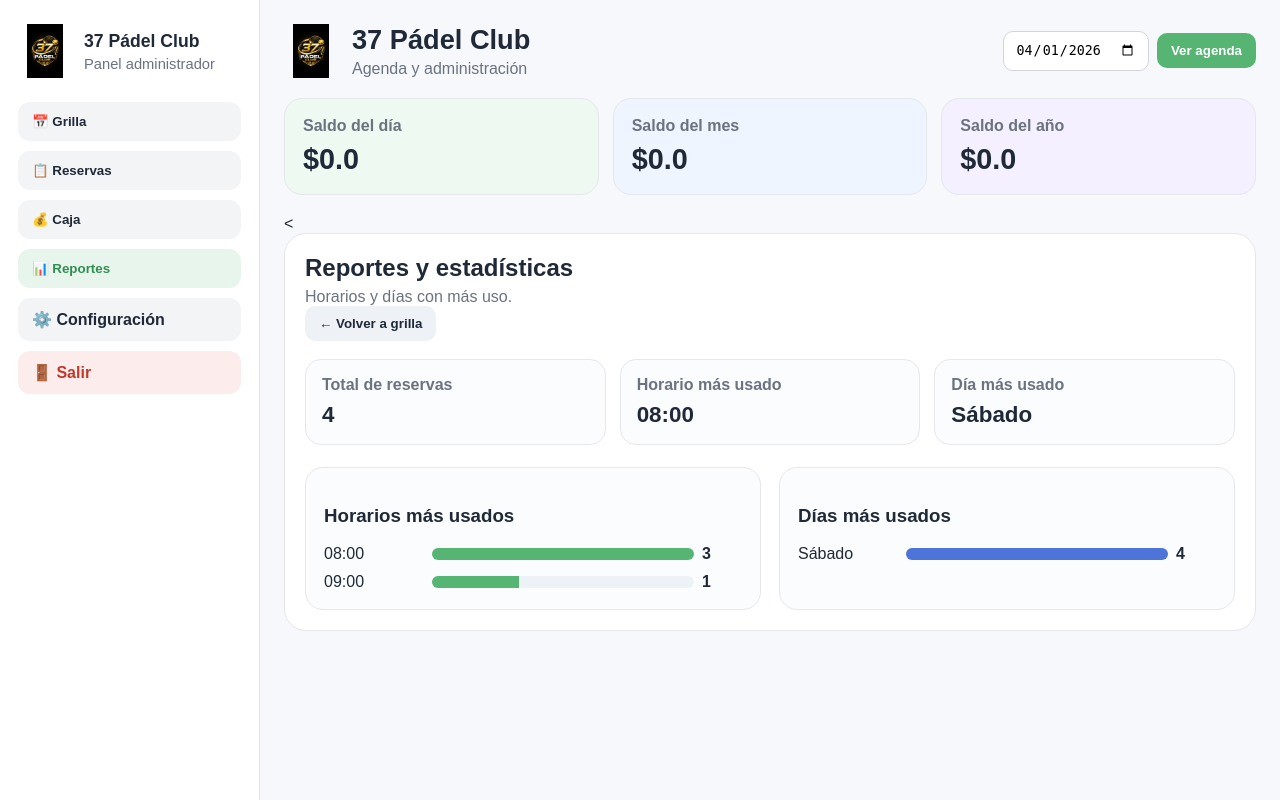
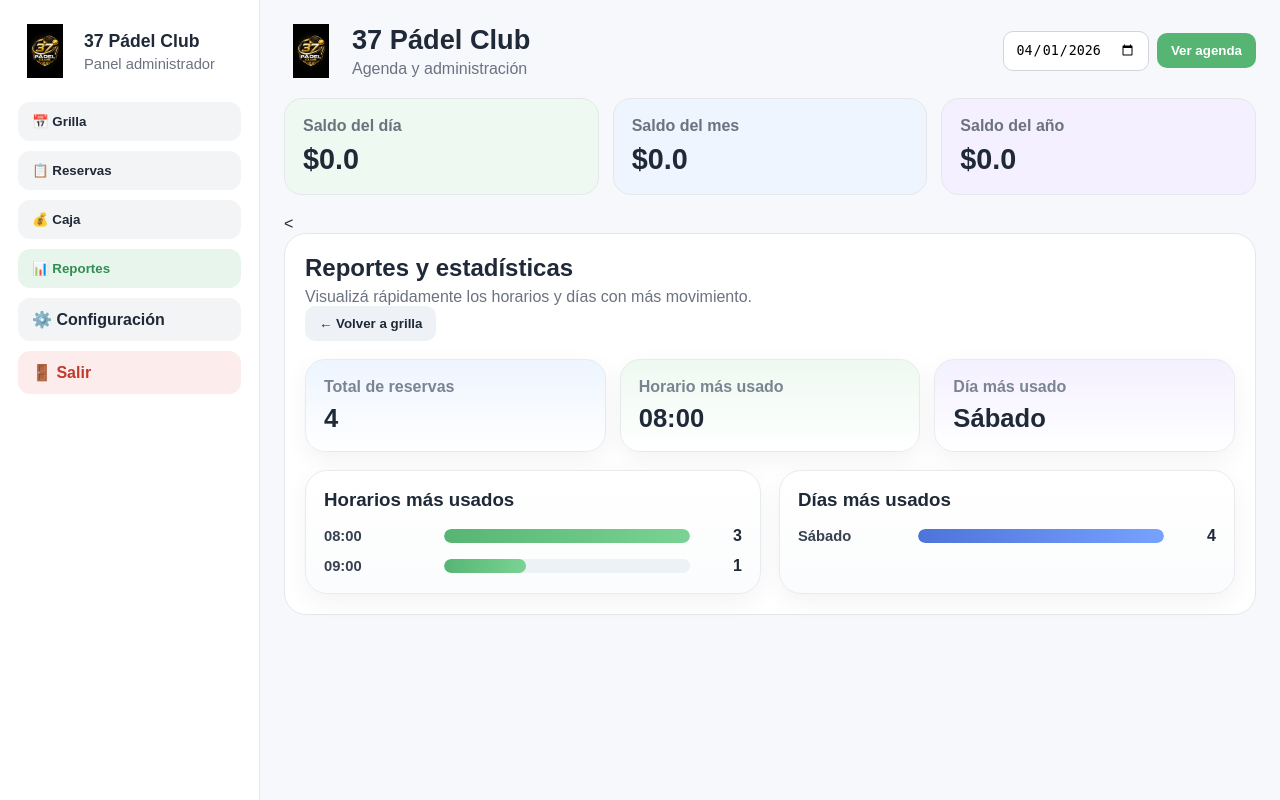
Before and after one commit to sebatroilo80-cpu/padel-app, a Flask app: page /admin?tab=reservas in a window 1280 px wide, after a click on "📊 Reportes". Run offline with Flask 3, Linux system fonts and the light colour scheme; the visitor is signed in with stand-in values (Sample User, id 1); data comes from the database, SQL or seed files in the repository; data that the repository does not hold is empty.

Commit message:
mejora visual reportes admin

```diff
--- a/static/admin_v2.css
+++ b/static/admin_v2.css
@@ -983,3 +983,119 @@ body.adminv2-body {
         grid-template-columns: 1fr;
     }
 }
+/* ===== REPORTES PRO ===== */
+
+.reportes-top-cards {
+    display: grid;
+    grid-template-columns: repeat(3, 1fr);
+    gap: 14px;
+    margin-top: 18px;
+    margin-bottom: 18px;
+}
+
+.reporte-top-card {
+    border-radius: 20px;
+    padding: 18px;
+    border: 1px solid #e7ebf0;
+    box-shadow: 0 8px 24px rgba(15, 23, 42, 0.05);
+}
+
+.reporte-top-card span {
+    display: block;
+    color: #7b8492;
+    font-weight: 700;
+    margin-bottom: 8px;
+}
+
+.reporte-top-card strong {
+    font-size: 1.6rem;
+    color: #1f2937;
+}
+
+.top-blue {
+    background: linear-gradient(180deg, #eef5ff 0%, #ffffff 100%);
+}
+
+.top-green {
+    background: linear-gradient(180deg, #eef9f1 0%, #ffffff 100%);
+}
+
+.top-violet {
+    background: linear-gradient(180deg, #f4f0ff 0%, #ffffff 100%);
+}
+
+.reportes-grid-pro {
+    display: grid;
+    grid-template-columns: 1fr 1fr;
+    gap: 18px;
+}
+
+.reporte-panel-pro {
+    background: linear-gradient(180deg, #ffffff 0%, #fbfcfd 100%);
+    border: 1px solid #e7ebf0;
+    border-radius: 22px;
+    padding: 18px;
+    box-shadow: 0 8px 24px rgba(15, 23, 42, 0.05);
+}
+
+.reporte-panel-pro h3 {
+    margin-top: 0;
+    margin-bottom: 16px;
+    color: #1f2937;
+}
+
+.bars-v2 {
+    display: flex;
+    flex-direction: column;
+    gap: 12px;
+}
+
+.bar-row-v2 {
+    display: grid;
+    grid-template-columns: 110px 1fr 42px;
+    align-items: center;
+    gap: 10px;
+}
+
+.bar-label-v2 {
+    font-weight: 700;
+    color: #374151;
+    font-size: 0.92rem;
+}
+
+.bar-track-v2 {
+    height: 14px;
+    background: #edf2f7;
+    border-radius: 999px;
+    overflow: hidden;
+}
+
+.bar-fill-v2 {
+    height: 100%;
+    border-radius: 999px;
+}
+
+.bar-fill-v2.verde {
+    background: linear-gradient(90deg, #57b574, #7ad393);
+}
+
+.bar-fill-v2.azul {
+    background: linear-gradient(90deg, #4d74d9, #77a2ff);
+}
+
+.bar-value-v2 {
+    text-align: right;
+    font-weight: 800;
+    color: #1f2937;
+}
+
+@media (max-width: 900px) {
+    .reportes-top-cards,
+    .reportes-grid-pro {
+        grid-template-columns: 1fr;
+    }
+
+    .bar-row-v2 {
+        grid-template-columns: 90px 1fr 36px;
+    }
+}
--- a/templates/admin_v2.html
+++ b/templates/admin_v2.html
@@ -385,32 +385,28 @@
 </section>
 
         <!-- REPORTES -->
-        <section id="seccion-reportes" class="adminv2-seccion">
+        <section id="seccion-reportes" class="adminv2-seccion {% if active_tab == 'reportes' %}activa{% endif %}">
     <div class="adminv2-grilla-box">
-                <div class="adminv2-section-head">
+        <div class="adminv2-section-head reservas-head-v2">
             <div>
                 <h2>Reportes y estadísticas</h2>
-                        <p>Horarios y días con más uso.</p>
+                <p>Visualizá rápidamente los horarios y días con más movimiento.</p>
             </div>
-                    <button class="btn-volver" type="button" onclick="mostrarSeccion('seccion-grilla', document.querySelectorAll('.btn-nav')[0])">← Volver a grilla</button>
+            <button class="btn-volver" type="button" onclick="mostrarSeccion('seccion-grilla', document.querySelectorAll('.btn-nav')[0])">
+                ← Volver a grilla
+            </button>
         </div>
 
-                <div class="stats-top-v2">
-                    <div class="stat-card-v2">
+        <div class="reportes-top-cards">
+            <div class="reporte-top-card top-blue">
                 <span>Total de reservas</span>
-                        <strong>
-                            {% if total_reservas is defined %}
-                                {{ total_reservas }}
-                            {% else %}
-                                -
-                            {% endif %}
-                        </strong>
+                <strong>{{ total_reservas or 0 }}</strong>
             </div>
 
-                    <div class="stat-card-v2">
+            <div class="reporte-top-card top-green">
                 <span>Horario más usado</span>
                 <strong>
-                            {% if horarios_mas_usados is defined and horarios_mas_usados %}
+                    {% if horarios_mas_usados %}
                         {{ horarios_mas_usados[0].label }}
                     {% else %}
                         -
@@ -418,10 +414,10 @@
                 </strong>
             </div>
 
-                    <div class="stat-card-v2">
+            <div class="reporte-top-card top-violet">
                 <span>Día más usado</span>
                 <strong>
-                            {% if dias_mas_usados is defined and dias_mas_usados %}
+                    {% if dias_mas_usados %}
                         {{ dias_mas_usados[0].label }}
                     {% else %}
                         -
@@ -430,44 +426,54 @@
             </div>
         </div>
 
-                <div class="stats-grid-v2">
-                    <div class="stats-box-v2">
+        <div class="reportes-grid-pro">
+            <div class="reporte-panel-pro">
                 <h3>Horarios más usados</h3>
 
-                        {% if horarios_mas_usados is defined and horarios_mas_usados %}
+                {% if horarios_mas_usados %}
                     <div class="bars-v2">
                         {% for item in horarios_mas_usados %}
                         <div class="bar-row-v2">
                             <div class="bar-label-v2">{{ item.label }}</div>
                             <div class="bar-track-v2">
-                                        <div class="bar-fill-v2 verde" style="width: {{ (item.cantidad / max_horarios * 100) if max_horarios is defined and max_horarios > 0 else 0 }}%;"></div>
+                                <div class="bar-fill-v2 verde"
+                                     style="width: {{ (item.cantidad / max_horarios * 100) if max_horarios > 0 else 0 }}%;">
+                                </div>
                             </div>
                             <div class="bar-value-v2">{{ item.cantidad }}</div>
                         </div>
                         {% endfor %}
                     </div>
                 {% else %}
-                            <p>No hay datos todavía.</p>
+                    <div class="reservas-vacio-v2">
+                        <h3>Sin datos</h3>
+                        <p>Todavía no hay estadísticas de horarios.</p>
+                    </div>
                 {% endif %}
             </div>
 
-                    <div class="stats-box-v2">
+            <div class="reporte-panel-pro">
                 <h3>Días más usados</h3>
 
-                        {% if dias_mas_usados is defined and dias_mas_usados %}
+                {% if dias_mas_usados %}
                     <div class="bars-v2">
                         {% for item in dias_mas_usados %}
                         <div class="bar-row-v2">
                             <div class="bar-label-v2">{{ item.label }}</div>
                             <div class="bar-track-v2">
-                                        <div class="bar-fill-v2 azul" style="width: {{ (item.cantidad / max_dias * 100) if max_dias is defined and max_dias > 0 else 0 }}%;"></div>
+                                <div class="bar-fill-v2 azul"
+                                     style="width: {{ (item.cantidad / max_dias * 100) if max_dias > 0 else 0 }}%;">
+                                </div>
                             </div>
                             <div class="bar-value-v2">{{ item.cantidad }}</div>
                         </div>
                         {% endfor %}
                     </div>
                 {% else %}
-                            <p>No hay datos todavía.</p>
+                    <div class="reservas-vacio-v2">
+                        <h3>Sin datos</h3>
+                        <p>Todavía no hay estadísticas de días.</p>
+                    </div>
                 {% endif %}
             </div>
         </div>
```
Lines whose indentation alone changed are shown as unchanged.
